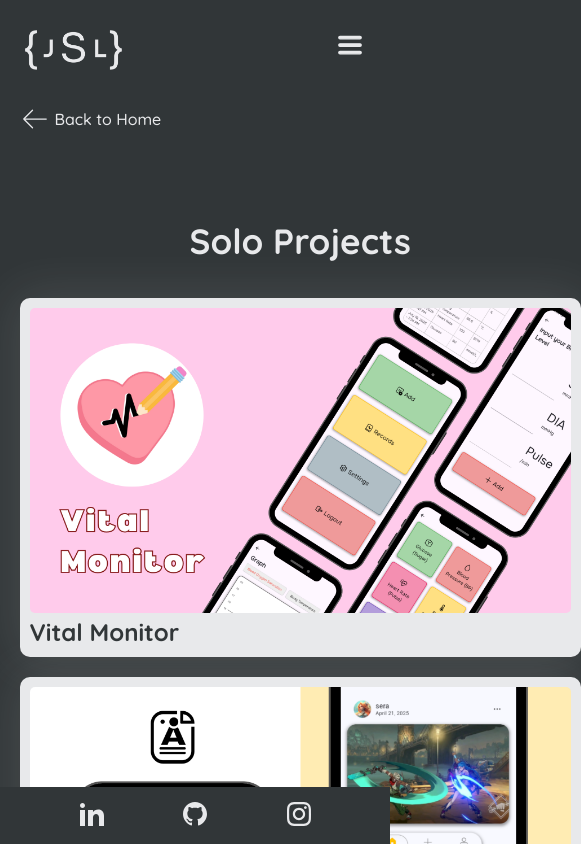
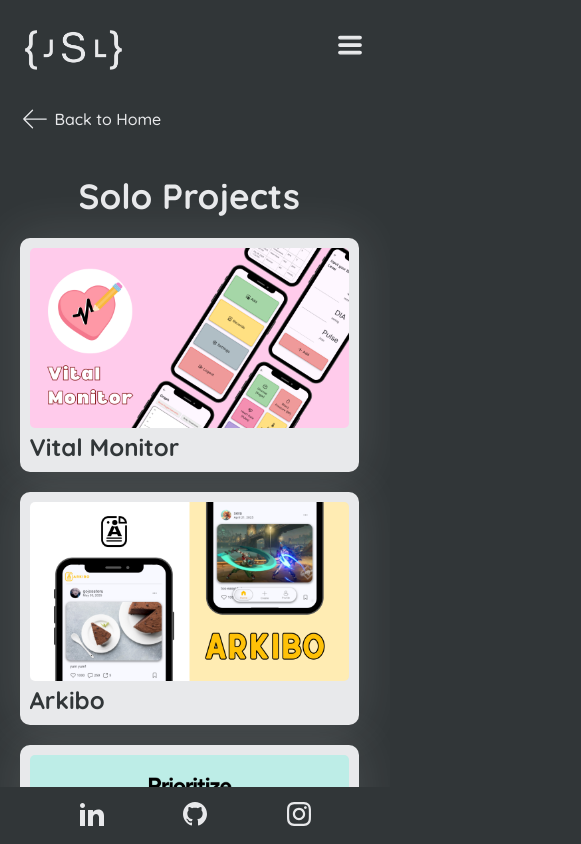
Before and after one commit to bocyej/portfolio, a React (Vite) app: page /projects in a window 390 px wide. Shown: the top 844 px of the page, 581 px wide, since content can reach past the window. Built offline with nearby package versions, Linux system fonts and the light colour scheme.

Commit message:
fix mobile project styles

```diff
--- a/src/css/Body.css
+++ b/src/css/Body.css
@@ -661,6 +661,11 @@ body.light-mode p .sparkle {
   }
 
   /* ---PROJECTS PAGE--- */
+  #projects{
+    max-width: calc(90vw - 3vw);
+    max-width: calc(90vw - 3vw);
+  }
+
   #title {
     width: 100%;
     text-decoration: none;
@@ -668,14 +673,14 @@ body.light-mode p .sparkle {
     font-weight: 800;
     font-style: normal;
     font-size: 35px;
-    padding: 15px 0;
+    padding: 20px 0 0;
     display: flex;
     justify-content: center;
     align-items: center;
   }
 
   .collaboration {
-    margin: 50px 0 0 0;
+    margin: 0;
   }
 
   #projects-list {
@@ -686,7 +691,7 @@ body.light-mode p .sparkle {
     display: flex;
     flex-wrap: wrap;
     flex-direction: row;
-    justify-content: space-around;
+    justify-content: center;
   }
 
   #projects-list ul li {
@@ -694,11 +699,33 @@ body.light-mode p .sparkle {
   }
 
   .project-card {
+    position: relative;
+    display: block;
+    border-radius: 10px;
     min-width: 100%;
     width: 100%;
     max-width: 100%;
     padding: 10px;
-    margin: 10px 0;
+    margin: 10px;
+    background-color: var(--card-color);
+    overflow: hidden;
+    cursor: pointer;
+    box-shadow: -1px 0px 50px 6px rgba(255, 255, 255, 0.1);
+    -webkit-box-shadow: -1px 0px 50px 6px rgba(255, 255, 255, 0.1);
+    -moz-box-shadow: -1px 0px 50px 6px rgba(255, 255, 255, 0.1);
+    /* box-shadow: -1px 0px 50px 6px rgba(0, 0, 0, 0.5);
+    -webkit-box-shadow: -1px 0px 50px 6px rgba(0, 0, 0, 0.5);
+    -moz-box-shadow: -1px 0px 50px 6px rgba(0, 0, 0, 0.5); */
+  }
+
+  .card-text {
+    color: var(--card-text-color);
+  }
+
+  .project-preview-image {
+    border-radius: 5px;
+    width: 100%;
+    min-width: 100%;
   }
 
   .project-title {
@@ -718,20 +745,7 @@ body.light-mode p .sparkle {
   }
 
   .card-hover {
-    position: absolute;
-    top: 0;
-    left: 0;
-    padding: 15px;
-    width: 100%;
-    height: 100%;
-    background-color: rgba(255, 255, 255, 0.7);
-    display: flex;
-    flex-direction: column;
-    justify-content: flex-end;
-    align-items: flex-start;
-    opacity: 0;
-    pointer-events: none;
-    transition: opacity 0.3s ease;
+    display: none;
   }
 
   .project-card:hover .card-hover {
@@ -742,6 +756,7 @@ body.light-mode p .sparkle {
 
   .card-hover p {
     margin: 10px 0;
+    color: #313638;
   }
 
   #projects-list .tools-or-languages-list {
@@ -752,6 +767,7 @@ body.light-mode p .sparkle {
 
   .tools-or-languages {
     border: #313638 1px solid;
+    color: #313638;
     border-radius: 100px;
     padding: 3px 7px;
     margin: 5px 3px 0 0;
@@ -769,7 +785,7 @@ body.light-mode p .sparkle {
 
   .mobile-copyright {
     display: block;
-    margin: 50px 0 10vh 0;
+    margin: 50px 0 3vh 0;
   }
 
   .socials-container {
--- a/src/index.css
+++ b/src/index.css
@@ -191,7 +191,7 @@ html.light-mode .underline::after {
 
 @media only screen and (max-width: 430px) {
   main {
-    padding: 0 5vw;
+    padding: 0 5vw 8vh 5vw;
   }
 
   .no-scroll {
@@ -214,6 +214,10 @@ html.light-mode .underline::after {
     justify-content: space-between;
     align-items: start;
     width: 100%;
+  }
+
+  .title-spacing {
+    margin: 0;
   }
 
   .title-spacing p {
```
